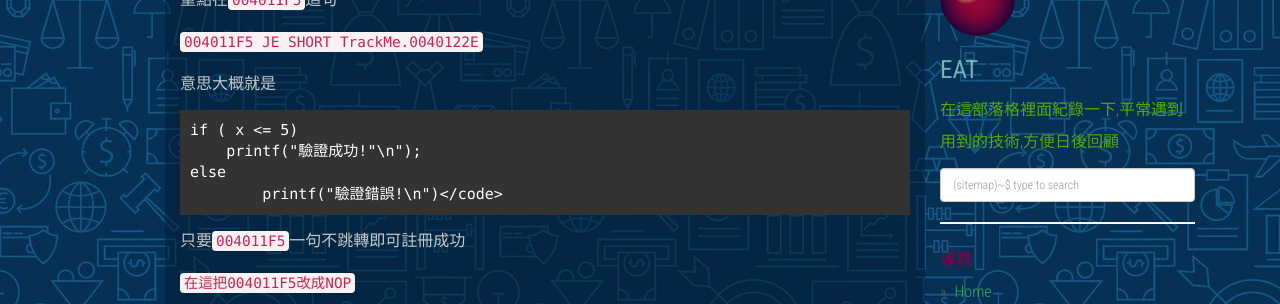
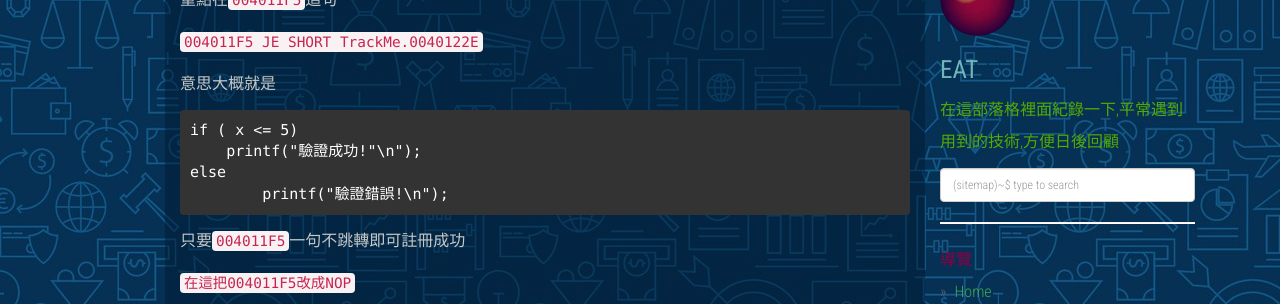
Before and after one commit to dyeat/dyeat.github.io, a Jekyll site: the page built from _posts/2018-12-21-Ollydbg-patch.md, in a window 1280 px wide and 900 px high, scrolled down 1266 px. Shown: the part 139-443 px from the top of the window. Built offline with Jekyll 4.4.1, drawn with Linux system fonts in a browser that asks for light colours; nearby versions of some CDN libraries; comment, search, counter and statistics services are not loaded.

Commit message:
update post

````diff
--- a/_posts/2018-12-21-Ollydbg-patch.md
+++ b/_posts/2018-12-21-Ollydbg-patch.md
@@ -30,11 +30,11 @@ tags: [reverse]
 `004011F5  JE SHORT TrackMe.0040122E`
 
 意思大概就是
-```
+```C
 if ( x <= 5)
     printf("驗證成功!"\n");
 else
-	printf("驗證錯誤!\n")</code>
+	printf("驗證錯誤!\n");
 ```
 
   只要`004011F5`一句不跳轉即可註冊成功
````
